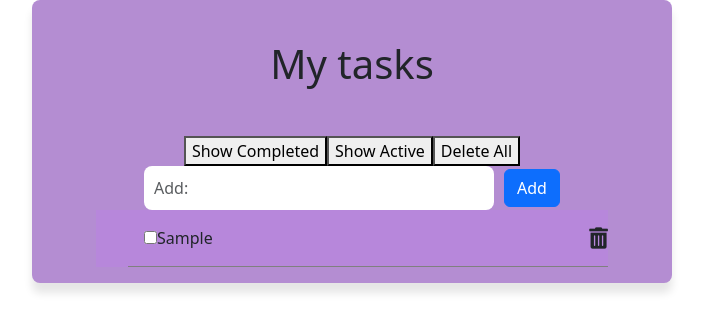
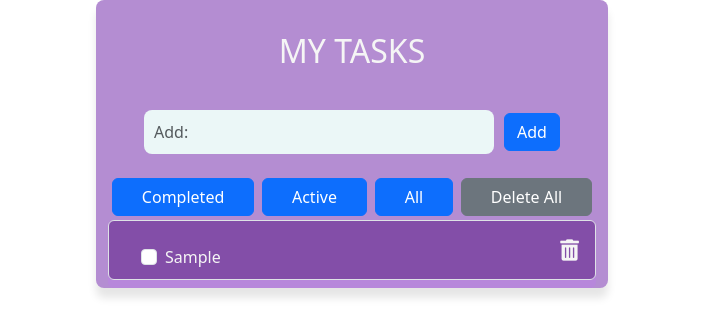
Before and after one commit to ju120/todolist, a React (Create React App) app: page / in a window 1280 px wide. Both pictures are taken after typing "Sample" into the empty fields and a click on the button "Add". Shown: the top 336 px of the page, without its empty margins (288-991 px from the left). Built offline with nearby package versions, Linux system fonts and the light colour scheme.

Commit message:
dodan btn all

```diff
--- a/src/App.js
+++ b/src/App.js
@@ -1,8 +1,7 @@
 import React, { useState } from "react";
 import TodoInput from "./components/TodoInput";
-import TodoList from "./components/TodoList";
 import "./index.css";
-import FilterTodo from "./components/FilterTodo";
+import TodoFilter from "./components/TodoFilter";
 
 const App = () => {
   const [todos, setTodos] = useState([]);
@@ -21,10 +20,10 @@ const App = () => {
 
   return (
     <div className="App">
-      <h1>My tasks</h1>
-      <FilterTodo todos={todos} setTodos={setTodos} />
+      <h2 style={{ color: "whitesmoke", padding: "1em" }}>MY TASKS</h2>
+
       <TodoInput addTodo={addTodo} />
-      <TodoList todos={todos} toggleTodo={toggleTodo} deleteTodo={deleteTodo} />
+      <TodoFilter todos={todos} setTodos={setTodos} toggleTodo={toggleTodo} />
     </div>
   );
 };
--- a/src/components/FilterTodo.jsx
+++ /dev/null
@@ -1,28 +0,0 @@
-import React from "react";
-
-const FilterTodo = ({ todos, setTodos }) => {
-  const showCompleted = () => {
-    const completedTasks = todos.filter((todo) => todo.completed);
-    setTodos(completedTasks);
-  };
-
-  const showActive = () => {
-    const activeTasks = todos.filter((todo) => !todo.completed);
-    setTodos(activeTasks);
-  };
-
-  const deleteAllTasks = () => {
-    setTodos([]);
-  };
-
-  return (
-    <div>
-      <button onClick={showCompleted}>Show Completed</button>
-      {todos.some((todo) => todo.completed)}
-      <button onClick={showActive}>Show Active</button>
-      <button onClick={deleteAllTasks}>Delete All</button>
-    </div>
-  );
-};
-
-export default FilterTodo;
--- /dev/null
+++ b/src/components/TodoFilter.jsx
@@ -0,0 +1,55 @@
+import React, { useState, useEffect } from "react";
+import TodoFilterButtons from "./TodoFilterButtons";
+import TodoList from "./TodoList";
+
+const TodoFilter = ({ todos, setTodos }) => {
+  const [displayedTasks, setDisplayedTasks] = useState([]);
+  const [colors] = useState(["#834EA8", "#B48DD2", "#834EA8", "#B48DD2", "#834EA8", "#B48DD2"]);
+
+  useEffect(() => {
+    const storedTasks = localStorage.getItem("tasks");
+    if (storedTasks) {
+      setTodos(JSON.parse(storedTasks));
+    }
+  }, [setTodos]);
+
+  useEffect(() => {
+    localStorage.setItem("tasks", JSON.stringify(todos));
+  }, [todos]);
+
+  useEffect(() => {
+    setDisplayedTasks([...todos]);
+  }, [todos]);
+
+  const toggleTodo = (id) => {
+    const updatedTasks = todos.map((task) => (task.id === id ? { ...task, completed: !task.completed } : task));
+    setTodos(updatedTasks);
+  };
+
+  const deleteTodo = (id) => {
+    const updatedTasks = todos.filter((task) => task.id !== id);
+    setTodos(updatedTasks);
+  };
+
+  const filterTasks = (filterType) => {
+    switch (filterType) {
+      case "completed":
+        setDisplayedTasks(todos.filter((todo) => todo.completed));
+        break;
+      case "active":
+        setDisplayedTasks(todos.filter((todo) => !todo.completed));
+        break;
+      default:
+        setDisplayedTasks([...todos]);
+    }
+  };
+
+  return (
+    <div className="container">
+      <TodoFilterButtons filterTasks={filterTasks} setTodos={setTodos} />
+      <TodoList displayedTasks={displayedTasks} toggleTodo={toggleTodo} deleteTodo={deleteTodo} colors={colors} />
+    </div>
+  );
+};
+
+export default TodoFilter;
--- /dev/null
+++ b/src/components/TodoFilterButtons.jsx
@@ -0,0 +1,22 @@
+import React from "react";
+
+const TodoFilterButtons = ({ filterTasks, setTodos }) => {
+  return (
+    <div className="btn-group d-flex justify-content-center mt-4">
+      <button className="btn btn-primary mx-1 rounded-2 mb-1" onClick={() => filterTasks("completed")}>
+        Completed
+      </button>
+      <button className="btn btn-primary mx-1 rounded-2 mb-1" onClick={() => filterTasks("active")}>
+        Active
+      </button>
+      <button className="btn btn-primary mx-1  rounded-2 mb-1" onClick={() => filterTasks("all")}>
+        All
+      </button>
+      <button className="btn btn-secondary mx-1 rounded-2 mb-1 " onClick={() => setTodos([])}>
+        Delete All
+      </button>
+    </div>
+  );
+};
+
+export default TodoFilterButtons;
--- a/src/components/TodoItem.jsx
+++ /dev/null
@@ -1,16 +0,0 @@
-import React from "react";
-
-const TodoItem = ({ todo, toggleTodo, deleteTodo }) => {
-  return (
-    <li>
-      <label className={todo.completed ? "completed" : ""}>
-        <input type="checkbox" checked={todo.completed} onChange={() => toggleTodo(todo.id)} />
-        {todo.text}
-      </label>
-
-      <i onClick={() => deleteTodo(todo.id)} className="fas fa-trash-alt fa-lg"></i>
-    </li>
-  );
-};
-
-export default TodoItem;
--- a/src/components/TodoList.jsx
+++ b/src/components/TodoList.jsx
@@ -1,15 +1,19 @@
 import React from "react";
-import TodoItem from "./TodoItem";
 
-const TodoList = ({ todos, toggleTodo, deleteTodo }) => {
+const TodoList = ({ displayedTasks, toggleTodo, deleteTodo, colors }) => {
   return (
-    <form>
-      <ul>
-        {todos.map((todo) => (
-          <TodoItem key={todo.id} todo={todo} toggleTodo={toggleTodo} deleteTodo={deleteTodo} />
-        ))}
-      </ul>
-    </form>
+    <ul className="list-group">
+      {displayedTasks.map((todo, index) => (
+        <li key={todo.id} className={`list-group-item`} style={{ display: "flex", color: "whitesmoke", backgroundColor: colors[index % colors.length] }}>
+          <label className="form-check">
+            <input type="checkbox" className="form-check-input" checked={todo.completed} onChange={() => toggleTodo(todo.id)} />
+            {todo.text}
+          </label>
+          <i onClick={() => deleteTodo(todo.id)} className="fas fa-trash-alt fa-lg ml-2"></i>
+        </li>
+      ))}
+    </ul>
   );
 };
+
 export default TodoList;
--- a/src/index.css
+++ b/src/index.css
@@ -13,7 +13,7 @@ code {
 
 .App {
   display: flex;
-  width: 50%;
+  width: 40%;
   margin: auto;
   background-color: rgb(180, 141, 210);
   flex-direction: column;
@@ -26,7 +26,7 @@ code {
 h1 {
   font-size: 2.5rem;
   font-weight: bold;
-  color: #333;
+  color: #dbd0d0;
   text-align: center;
   margin-bottom: 20px;
 }
@@ -37,6 +37,7 @@ input[type="text"] {
   border-radius: 0.5rem;
   border: none;
   outline: none;
+  background-color: rgb(235, 247, 247);
 }
 input:hover {
   background-color: rgb(215, 217, 219);
@@ -58,7 +59,6 @@ input:hover {
   outline: none;
 }
 ul {
-  width: 40vw;
   list-style: none;
   padding: 0;
   background-color: rgb(183, 135, 219);
@@ -97,3 +97,10 @@ h1 {
   color: rgb(203, 23, 23);
   padding: 1em;
 }
+button {
+  margin: auto;
+}
+.btn-group {
+  display: flex;
+  justify-content: right;
+}
```
